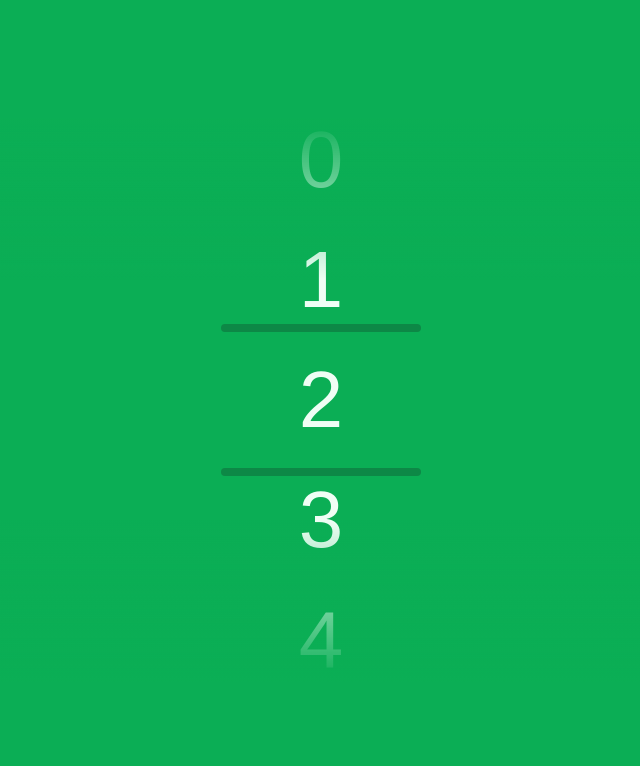
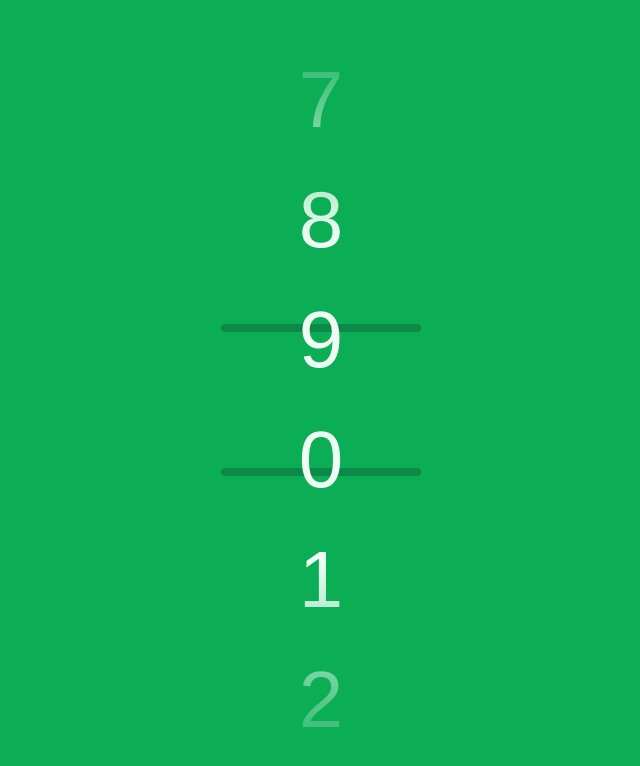
Before and after one commit to georgsku/luuucky, a SvelteKit app: page /slots in a window 1280 px wide. Shown: the top 766 px of the page, without its empty margins (319-959 px from the left). Built offline with nearby package versions, Linux system fonts and the light colour scheme.

Commit message:
Diverse endringer

```diff
--- a/src/routes/list/+page.svelte
+++ b/src/routes/list/+page.svelte
@@ -292,6 +292,11 @@
 
 	.list {
 		--font-size: 4rem;
+
+		li {
+			padding: 0 3rem;
+			min-width: 400px;
+		}
 	}
 
 </style>
--- a/src/routes/slots.scss
+++ b/src/routes/slots.scss
@@ -62,6 +62,7 @@
 
     &::after {
         content: "";
+        z-index: -1;
         position: absolute;
         width: 100%;
         top: calc(50% - calc(var(--li-height) / 2 + 1rem) );
@@ -70,6 +71,7 @@
 
     &::before {
         content: "";
+        z-index: -1;
         position: absolute;
         width: 100%;
         bottom: calc(50% - calc(var(--li-height) / 2 + 1rem) );
--- a/src/routes/slots/+page.svelte
+++ b/src/routes/slots/+page.svelte
@@ -2,8 +2,6 @@
 	<title>About</title>
 	<meta name="description" content="About this app" />
 </svelte:head>
-
-
 
 <script>
 	// @ts-nocheck
@@ -25,23 +23,35 @@
 
 	let fireConfetti = $state(false);
 	let winningAnimation = $state(true);
-	let preAnimation = $state(true);
+	let preAnimation = $state(false);
 
-	let columnsCount = $state(3)
+	let columnsCount = $state(4)
 	let rowCount = $state(5)
+
+	let minRange = $state(0)
+	let maxRange = $state(9999)
+
 	let totalDuration = $state(5);
 	let totalFrame = $derived(totalDuration * 60)
 
-	let slotContainers = []; // Store data for each slot container
+	let slotContainers = [];
 	let inAnimation = false;
 
 	function initializeContainers() {
 		const containers = document.querySelectorAll(".slot-container");
+
+		const winnerString = getRandomInt(minRange, maxRange).toString().padStart(columnsCount, "0")
+		console.log(winnerString);
+
 		slotContainers = Array.from(containers).map((container, index) => {
+			const offset = (Math.floor(rowCount / 2) - 1) / 10
+			const winnerIndex = parseInt(winnerString[index]) - 1
+			const random = (1 - winnerIndex / 10 + offset) * 100
+
 			return {
 				element: container,
 				uls: container.querySelectorAll("ul"),
-				randomTransform: 1000,
+				randomTransform: 1000 + random,
 				currentTime: 0,
 				increment: 1 / totalFrame,
 			};
@@ -51,6 +61,7 @@
 	function start() {
 		if (inAnimation) return;
 		inAnimation = true;
+		fireConfetti = false
 
 		initializeContainers()
 		preAnimation = false
@@ -67,15 +78,14 @@
 		const containerData = slotContainers[containerIndex];
 
 		if (!containerData) return;
-		const random = Math.floor(Math.random() * 10) / 10;
-		containerData.randomTransform += random * 100;
 
 		anim(containerIndex);
 	}
 
-	const bezier = (t, initial, p1, p2, final) => {
-		return (1 - t) * (1 - t) * (1 - t) * initial + 3 * (1 - t) * (1 - t) * t * p1 + 3 * (1 - t) * t * t * p2 + t * t * t * final;
-	};
+	function getRandomInt(min, max) {
+		return Math.floor(Math.random() * (max - min + 1)) + min;
+	}
+
 
 	const easing = BezierEasing(0.2, 0, 0.6, 1)
 
@@ -88,6 +98,9 @@
 		if (currentTime * totalDuration >= totalDuration) {
 			cancelAnimationFrame(containerData.frame);
 			inAnimation = false;
+			if (containerIndex == columnsCount - 1) {
+				fireConfetti = true
+			}
 		} else {
 			let bezier = easing(containerData.currentTime)
 			let currentValue = 100 - (bezier * randomTransform % 100);
@@ -105,6 +118,9 @@
 	function applySettingsToStates(settings) {
 		if (settings.length === 0) return
 		columnsCount = settings.columnsCount
+		minRange = settings.minRange
+		maxRange = settings.maxRange
+		rowCount = settings.rowCount
 		totalDuration = settings.totalDuration
 		winningAnimation = settings.winningAnimation
 	}
@@ -113,6 +129,9 @@
 	function applySettingsToForm(settings) {
 		if (settings.length === 0) return
 		document.getElementById('columnsCountInput').value = settings.columnsCount;
+		document.getElementById('rowCountInput').value = settings.rowCount;
+		document.getElementById('minRangeInput').value = settings.minRange;
+		document.getElementById('maxRangeInput').value = settings.maxRange;
 		document.getElementById('animationLengthInput').value = settings.totalDuration;
 		document.getElementById('toggleWinningAnimation').value = settings.winningAnimation;
 	}
@@ -120,26 +139,27 @@
   	function getSettingsFromForm() {
 		return {
 			columnsCount: parseInt(document.getElementById('columnsCountInput').value, 10),
+			rowCount: parseInt(document.getElementById('rowCountInput').value, 10),
+			minRange: parseInt(document.getElementById('minRangeInput').value, 10),
+			maxRange: parseInt(document.getElementById('maxRangeInput').value, 10),
 			totalDuration: parseInt(document.getElementById('animationLengthInput').value, 10),
 			winningAnimation: document.getElementById('toggleWinningAnimation').checked,
 		};
 	}
 </script>
 
+
 <div class="slots flex justify-center items-center overflow-hidden max-w-screen-xl mx-auto w-full max-h-[100vh]">
 	<span class="faded-container"></span>
-	{#each [...Array(columnsCount).keys()] as number}
+	{#each [...Array(columnsCount).keys()] as col}
 		<div class="slot-container" data-pre-animation={preAnimation} style="--li-count: {rowCount};">
-			<ul>
-				{#each [0, 1, 2, 3, 4, 5, 6, 7, 8, 9] as number}
-				<li>{number}</li>
-				{/each}
-			</ul>
-			<ul>
-				{#each [0, 1, 2, 3, 4, 5, 6, 7, 8, 9] as number}
-				<li>{number}</li>
-				{/each}
-			</ul>
+			{#each [0, 1] as number}
+				<ul>
+					{#each Array.from({ length: 10}, (_, i) => i) as number}
+						<li>{number}</li>
+					{/each}
+				</ul>
+			{/each}
 		</div>
 	{/each}
 </div>
@@ -148,8 +168,12 @@
 	<label>Slots</label>
 	<input id="columnsCountInput" type="number" min="1" max="6" bind:value={columnsCount}>
 	<br>
+	<label>Range</label>
+	<input id="minRangeInput" type="number" min="0" max={100000} bind:value={minRange}>
+	<input id="maxRangeInput" type="number" min="0" max={10**columnsCount - 1} bind:value={maxRange}>
+	<br>
 	<label>Row count</label>
-	<input id="columnsCountInput" type="number" min="1" step="2" max="9" bind:value={rowCount}>
+	<input id="rowCountInput" type="number" min="1" step="2" max="9" bind:value={rowCount}>
 	<br>
 	<label>Animation Length</label>
 	<input id="animationLengthInput" type="number" min="2" max="15" bind:value={totalDuration}> (seconds)
```
